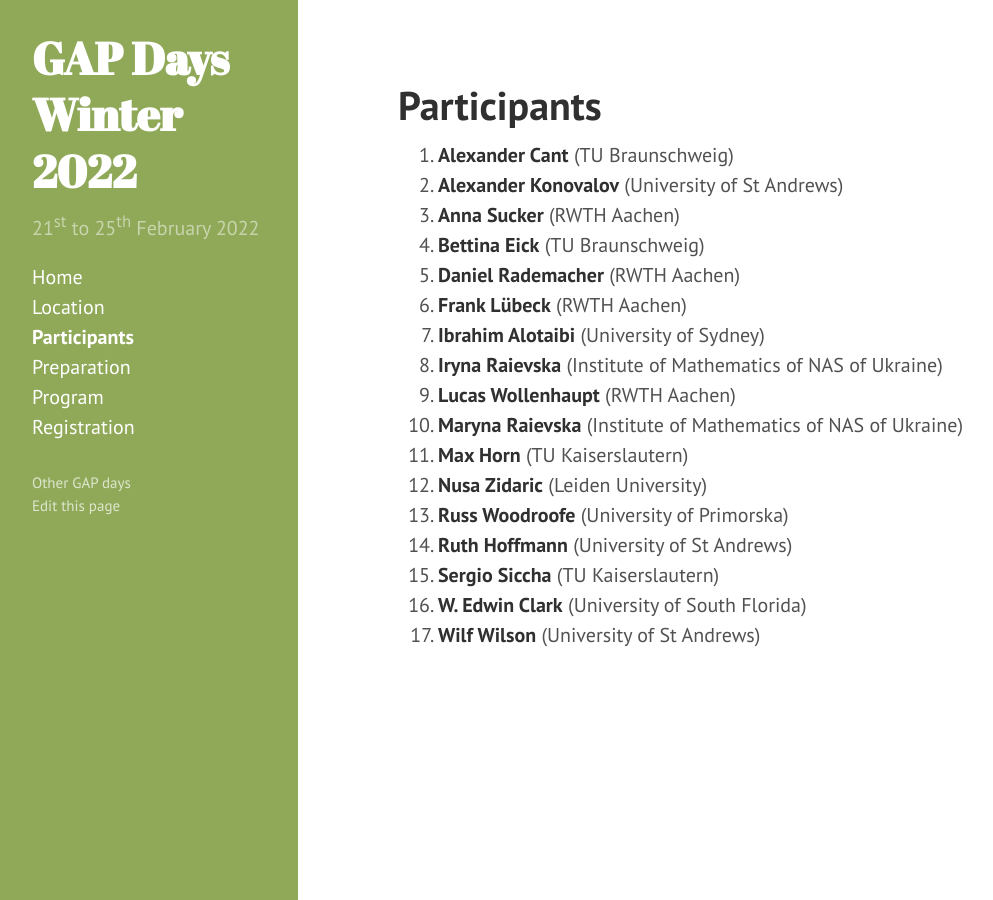
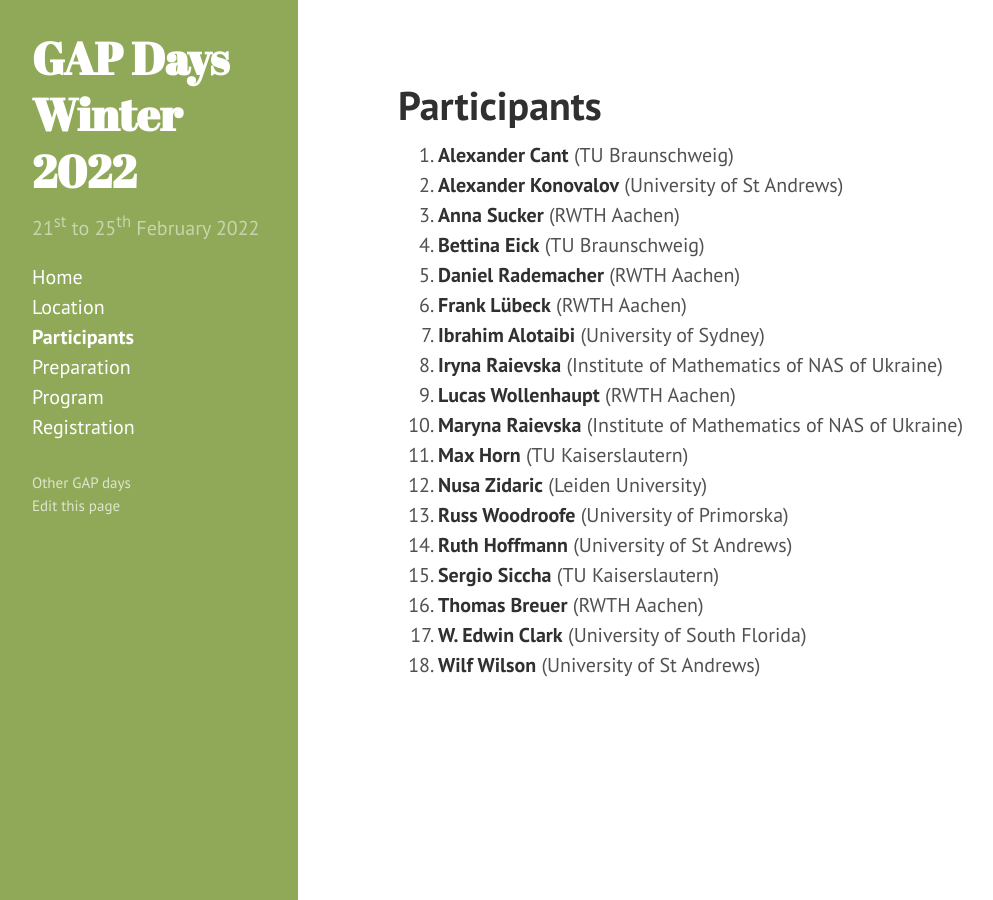
Before and after one commit to gapdays/gapdays2022-winter, a Jekyll site: the page built from participants.md, in a window 1280 px wide. Shown: the whole page, without its empty margins (2-995 px from the left). Built offline with Jekyll 4.4.1, drawn with Linux system fonts in a browser that asks for light colours.

Commit message:
Update participants.md

```diff
--- a/participants.md
+++ b/participants.md
@@ -19,6 +19,7 @@ participants:
   - {name: Maryna Raievska, affiliation: Institute of Mathematics of NAS of Ukraine, Kyiv, Ukraine}
   - {name: Iryna Raievska, affiliation: Institute of Mathematics of NAS of Ukraine, Kyiv, Ukraine}
   - {name: Sergio Siccha, affiliation: TU Kaiserslautern, Germany}
+  - {name: Thomas Breuer, affiliation: RWTH Aachen, Germany}
 ---
 
 <ol>{% assign participants = page.participants | sort: "name" %}
```
